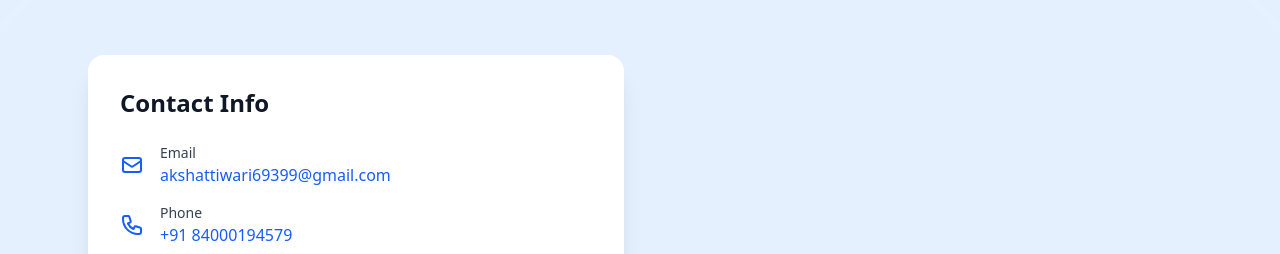
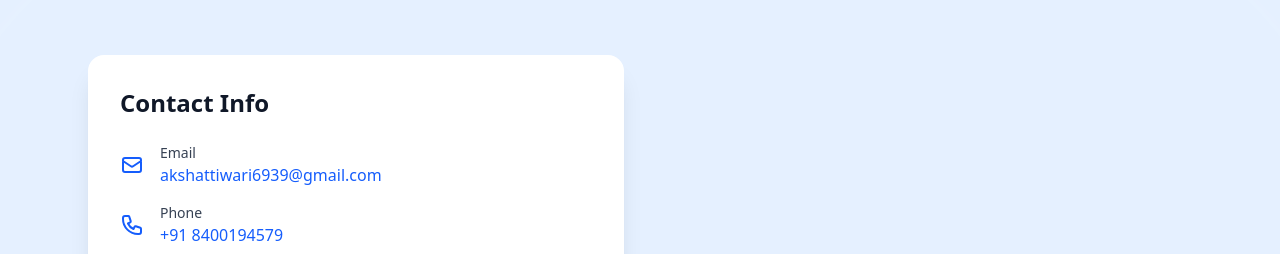
Before and after one commit to akshattiwari0055/portfolio, a React (Vite) app: page / in a window 1280 px wide. Shown: the part 3642-3896 px from the top of the page. Built offline with nearby package versions, Linux system fonts and the light colour scheme.

Commit message:
num-update

```diff
--- a/src/components/ContactInfoCard.jsx
+++ b/src/components/ContactInfoCard.jsx
@@ -6,8 +6,8 @@ const resumePdf = "resume.pdf";
 
 export default function ContactInfo({ itemVariants }) {
   const contactItems = [
-    { icon: HiOutlineMail, label: "Email", value: "akshattiwari69399@gmail.com", href: "mailto:akshattiwari6939@gmail.com" },
-    { icon: HiOutlinePhone, label: "Phone", value: "+91 84000194579", href: "tel:+9184000194579" },
+    { icon: HiOutlineMail, label: "Email", value: "akshattiwari6939@gmail.com", href: "mailto:akshattiwari6939@gmail.com" },
+    { icon: HiOutlinePhone, label: "Phone", value: "+91 8400194579", href: "tel:+9184000194579" },
     { icon: FaLinkedin, label: "LinkedIn", value: "linkedin.com/in/akshat-tiwari", href: "https://linkedin.com/in/akshat-tiwari" },
     { icon: FaGithub, label: "GitHub", value: "github.com/akshattiwari0055", href: "https://github.com/akshattiwari0055" }
   ];
```
